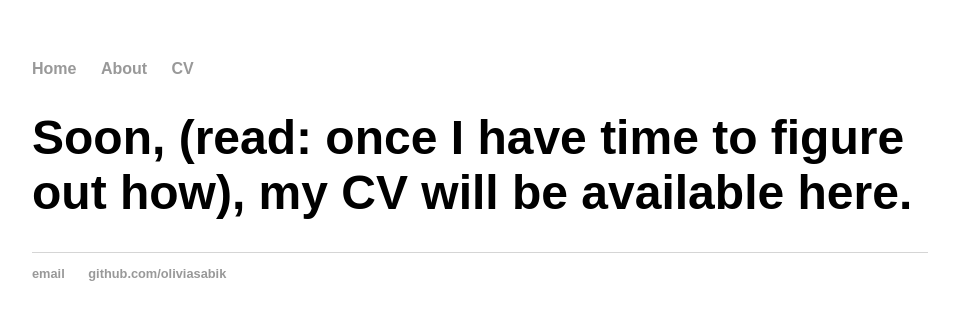
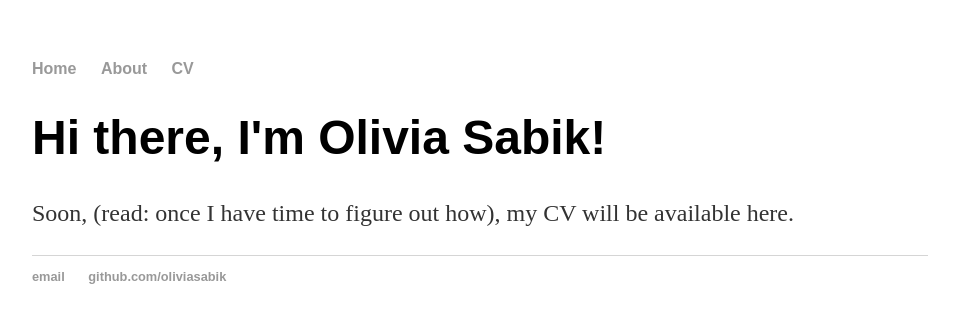
Before and after one commit to oliviasabik/oliviasabik.github.io, a Jekyll site: the page built from cv/index.html, in a window 1280 px wide. Shown: the top 323 px of the page, without its empty margins (160-1119 px from the left). Built offline with Jekyll 4.4.1, drawn with Linux system fonts in a browser that asks for light colours.

Commit message:
Update index.html

```diff
--- a/cv/index.html
+++ b/cv/index.html
@@ -3,5 +3,6 @@ layout: default
 title: About Olivia Sabik
 ---
 <div class="blurb">
-	<h1>Soon, (read: once I have time to figure out how), my CV will be available here.</h1>
+	<h1>Hi there, I'm Olivia Sabik!</h1>
+	<p>Soon, (read: once I have time to figure out how), my CV will be available here.<p>
 </div><!-- /.blurb -->
```
